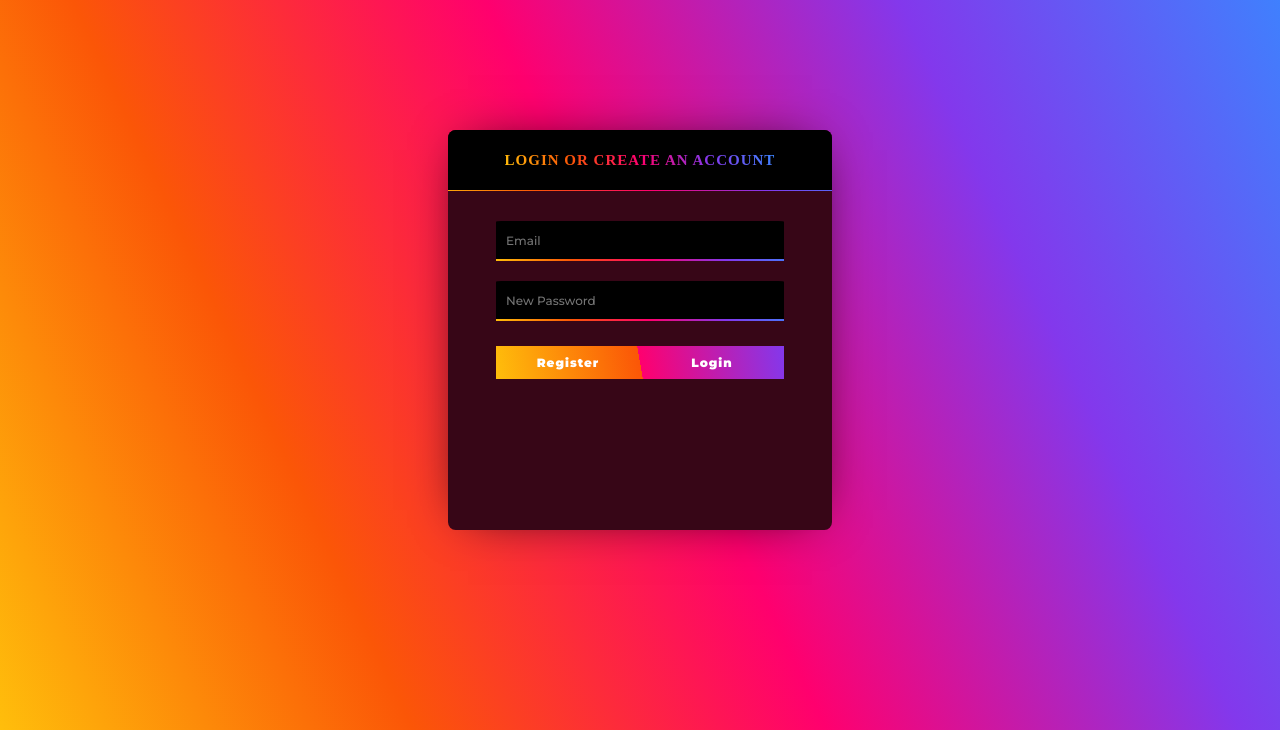
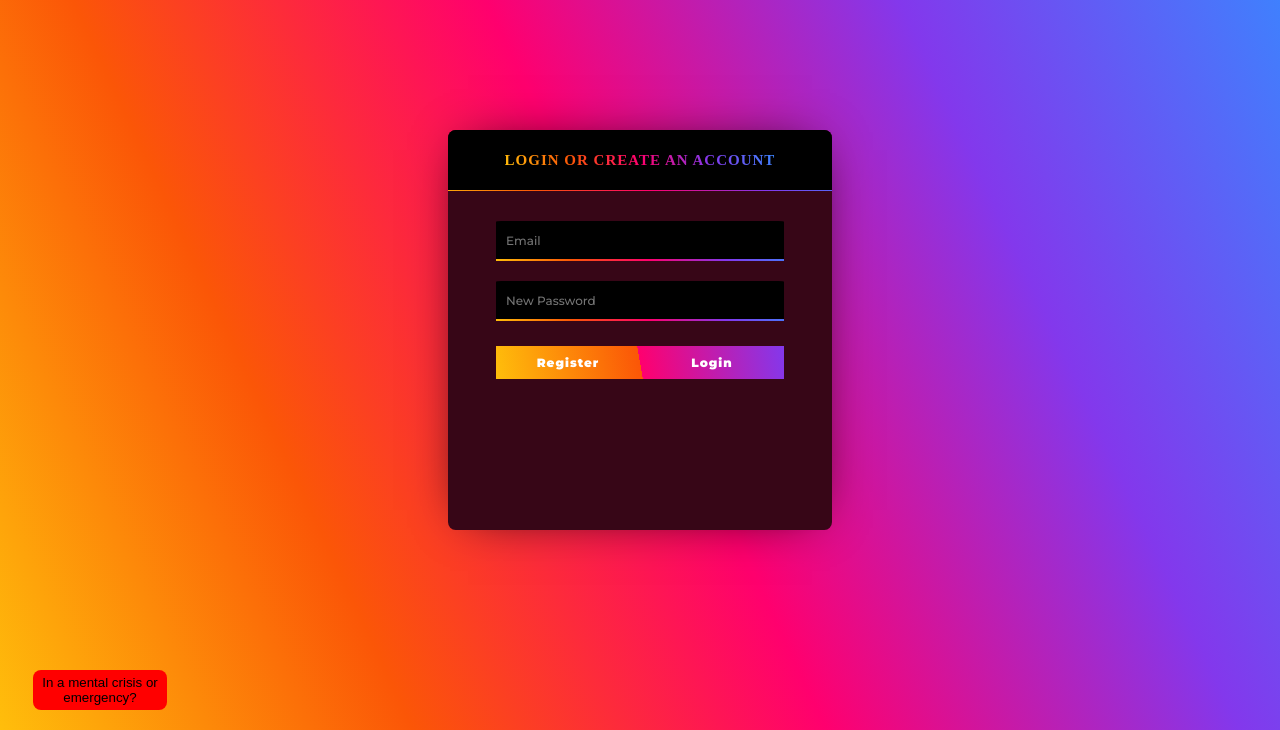
Before and after one commit to psycho-baller/record-jornaling, a plain HTML site: page index.html in a window 1280 px wide. Shown: the part 70-800 px from the top of the page. Drawn offline with Linux system fonts and the light colour scheme; a web font is replaced by a local one.

Commit message:
Added emergrncy button

```diff
--- a/app/scss/login.scss
+++ b/app/scss/login.scss
@@ -168,3 +168,18 @@ input {
   justify-content: center;
   align-items: center;
 }
+.emergency-button {
+  background-color: red;
+  height: 3em;
+  width: 10em;
+  position: fixed;
+  left: 2.5em;
+  bottom: 1.5em;
+  border-radius: 8px;
+}
+
+button:hover {
+  cursor: pointer;
+  opacity: 0.8;
+  border-radius: 4px;
+}
--- a/app/scss/style.scss
+++ b/app/scss/style.scss
@@ -1,6 +1,8 @@
 html {
   width: 100%;
   height: 100%;
+  margin: 0;
+  padding: 0;
   background: -webkit-linear-gradient(
     25deg,
     #ffbe0b,
@@ -10,3 +12,17 @@ html {
     #3a86ff
   );
 }
+.emergency-button {
+  background-color: red;
+  height: 3em;
+  width: 10em;
+  position: fixed;
+  left: 2.5em;
+  bottom: 1.5em;
+  border-radius: 8px;
+}
+.emergency-button:hover {
+  cursor: pointer;
+  opacity: 0.8;
+  border-radius: 4px;
+}
--- a/index.html
+++ b/index.html
@@ -15,8 +15,16 @@
     <link href="https://fonts.googleapis.com/css2?family=Bowlby+One+SC&display=swap" rel="stylesheet">
     <!-- Our stylesheet -->
     <link rel="stylesheet" href="/dist/login.css">
+    <link rel="stylesheet" href="/dist/nav.css">
 </head>
 <body>
+    <header>
+        <nav>
+          <div class="container">
+            <h1>Record Journaling</h1>
+          </div>
+        </nav>
+      </header>
 <div id="content_container">
     <div id="form_container">
         <div id="form_header_container">
@@ -37,6 +45,8 @@
         </div>
     </div>
 </div>
+    <a href="http://www.distresscentre.com" target="_blank"><button class="emergency-button">In a mental crisis or emergency?</button></a>
+
 <!-- The core Firebase JS SDK is always required and must be listed first -->
 <script src="https://www.gstatic.com/firebasejs/8.6.8/firebase-app.js"></script>
 
```
Also changed, not shown: app/html/communityResources.html (+2 -1 lines), app/html/journal.html (+2 -2 lines), app/html/recorder.html (+1 -0 lines), app/html/resources.html (+2 -3 lines), dist/login.css, dist/style.css, 2 other files.
